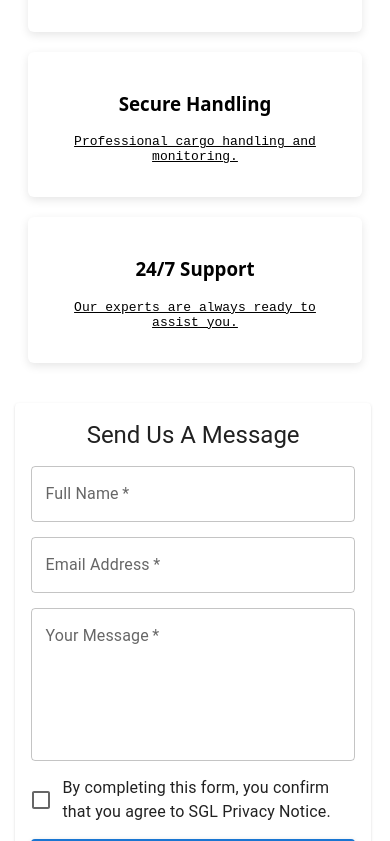
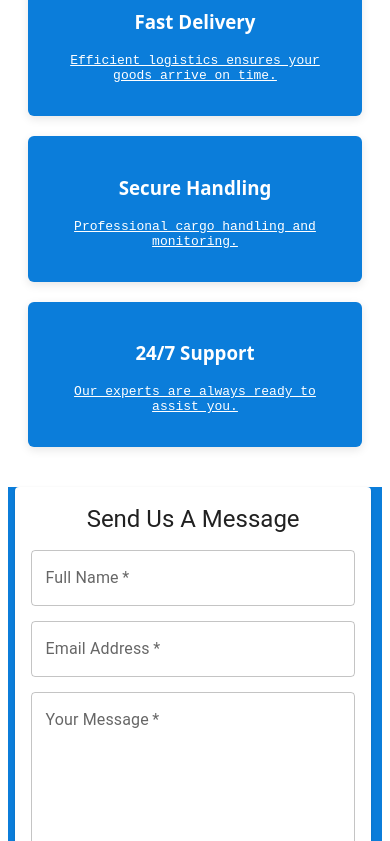
Before and after one commit to nasnasrich/Shiprlift, a React (Vite) app: page /Contact in a window 390 px wide. Shown: the part 783-1624 px from the top of the page. Built offline with nearby package versions, Linux system fonts and the light colour scheme; no server answers.

Commit message:
change made in card

```diff
--- a/src/components/Contact.css
+++ b/src/components/Contact.css
@@ -439,6 +439,7 @@ flex-wrap:nowrap;
 .shiprlift-contactpage-hero h2{
   font-size:30px;
   margin-bottom: 0%;
+  padding-top: 10vh;
 }
 
 .shiprlift-contactpage-hero h1{
@@ -493,8 +494,10 @@ border-radius:4px;
 }
 
 .shiprlift-contactpage-whycard{
-background: white;
-color: black;
+/* background: white; */
+ background-color: #0b7dda;
+
+color: white;
 }
 
 .shiprlift-contactpage-herotext{
@@ -526,11 +529,14 @@ align-items:center;
 
 .shiprlift-contactpage-formbox{
  margin-left:2%;
+  border-radius: 0%;
+  margin-bottom: 0%;
 }
 
 .shiprlift-contactpage-forms{
 flex-direction:column;
 display: grid;
+ background-color: #0b7dda;
 padding: 0%;
 align-items:center;
 }
```
